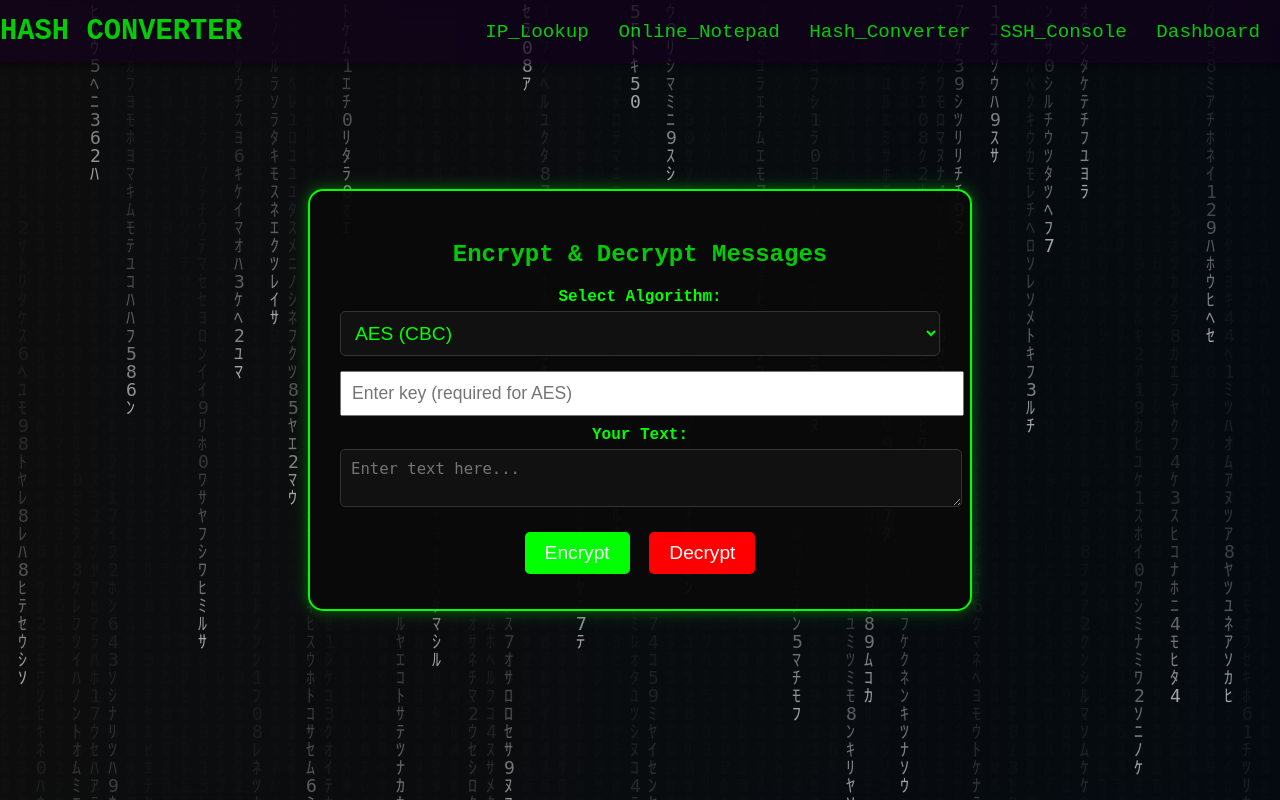
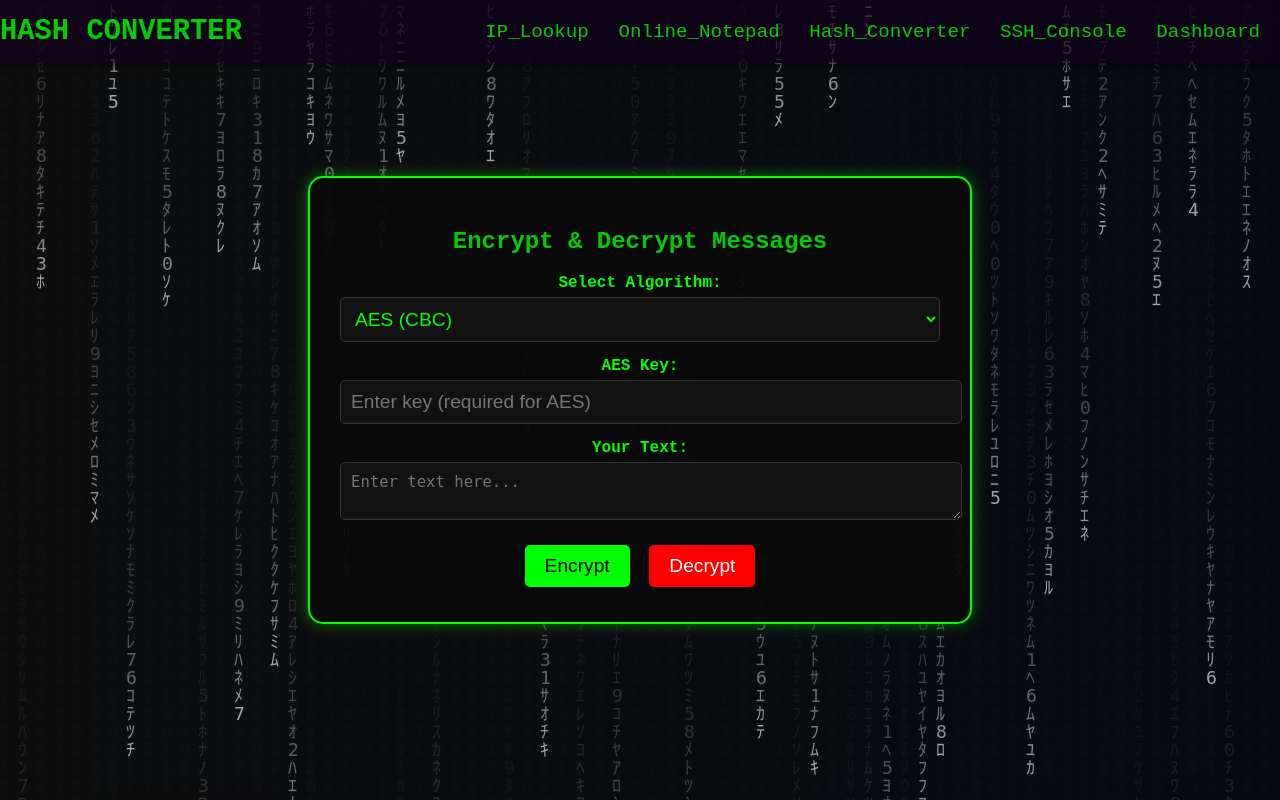
Before and after one commit to ALLSafeSecurityORG/ALLsafe, a Flask app: page /hash_converter in a window 1280 px wide. Run offline with Flask 3, Linux system fonts and the light colour scheme; data that the repository does not hold is empty; parts of the project's set-up code (start-up, migrations or seed data) failed here and were passed over.

Commit message:
Update hash_converter.html

```diff
--- a/Final-proj/templates/hash_converter.html
+++ b/Final-proj/templates/hash_converter.html
@@ -1,559 +1,291 @@
 <!DOCTYPE html>
-
 <html lang="en">
 
-
 <head>
-
     <meta charset="UTF-8" />
-
     <meta name="viewport" content="width=device-width, initial-scale=1" />
-
     <title>Hash Converter - Encryption & Decryption</title>
-
     <style>
-
         body {
-
             font-family: 'Courier New', Courier, monospace;
-
             margin: 0;
-
             padding: 0;
-
             background: linear-gradient(to right, #222222, #0d1b2a);
-
             color: #00ff00;
-
             height: 100vh;
-
             display: flex;
-
             justify-content: center;
-
             align-items: center;
-
             backdrop-filter: blur(10px);
-
             overflow: hidden;
-
         }
 
-
-        /* Matrix Canvas Styling */
-
         #matrix {
-
             position: fixed;
-
             top: 0;
-
             left: 0;
-
             width: 100%;
-
             height: 100%;
-
             z-index: -1;
-
             opacity: 0.6;
-
             background: black;
-
         }
 
-
         .navbar {
-
             background-color: rgba(20, 2, 29, 0.8);
-
             padding: 15px 20px;
-
             display: flex;
-
             justify-content: space-between;
-
             align-items: center;
-
             color: #fff;
-
             border-radius: 8px;
-
             box-shadow: 0 4px 6px rgba(0, 0, 0, 0.5);
-
             width: 100%;
-
             position: fixed;
-
             top: 0;
-
             z-index: 1000;
-
             font-family: 'Courier New', Courier, monospace;
-
         }
 
-
         .logo {
-
             font-size: 1.8em;
-
             font-weight: bold;
-
             text-transform: uppercase;
-
             color: #00ff00;
-
         }
 
-
         .navbar-links a {
-
             text-decoration: none;
-
             color: #00ff00;
-
             font-size: 1.2em;
-
             margin-right: 20px;
-
             transition: color 0.3s ease;
-
         }
 
-
         .navbar-links a:hover {
-
             color: #ff00ff;
-
         }
 
-
         .container {
-
             max-width: 600px;
-
             margin: 100px auto;
-
             padding: 30px;
-
             background: rgba(10, 10, 10, 0.9);
-
             border-radius: 15px;
-
             box-shadow: 0 0 15px rgba(0, 255, 0, 0.4);
-
             text-align: center;
-
             backdrop-filter: blur(10px);
-
             width: 100%;
-
             border: 2px solid #00ff00;
-
             z-index: 1;
-
         }
 
-
         select,
-
-        textarea {
-
+        textarea,
+        input[type="text"] {
             width: 100%;
-
             margin-bottom: 15px;
-
             padding: 10px;
-
             font-size: 1.2em;
-
             border-radius: 5px;
-
             border: 1px solid #333;
-
             background-color: #111;
-
             color: #00ff00;
-
             transition: border-color 0.3s ease, background-color 0.3s ease;
-
         }
 
-
         select:focus,
-
-        textarea:focus {
-
+        textarea:focus,
+        input[type="text"]:focus {
             border-color: #ff00ff;
-
             background-color: #222;
-
         }
 
-
         button {
-
             padding: 10px 20px;
-
             font-size: 1.2em;
-
             margin: 5px;
-
             border: none;
-
             cursor: pointer;
-
             border-radius: 5px;
-
             transition: background-color 0.3s ease;
-
             color: #fff;
-
         }
 
-
         .encrypt-btn {
-
             background-color: #00ff00;
-
+            color: #000;
         }
 
-
         .decrypt-btn {
-
             background-color: #ff0000;
-
         }
 
-
         .encrypt-btn:hover {
-
             background-color: #00cc00;
-
         }
 
-
         .decrypt-btn:hover {
-
             background-color: #cc0000;
-
         }
 
-
         .result {
-
             margin-top: 20px;
-
             padding: 15px;
-
             background: #222;
-
             border-radius: 5px;
-
             word-wrap: break-word;
-
             box-shadow: 0 0 10px rgba(0, 0, 0, 0.1);
-
             transition: background-color 0.3s ease;
-
             color: #00ff00;
-
         }
 
-
         label {
-
             font-weight: bold;
-
             display: block;
-
             margin-bottom: 5px;
-
             color: #00ff00;
-
         }
 
-
         @media (max-width: 768px) {
-
             .container {
-
                 padding: 15px;
-
                 margin: 20px;
-
             }
 
+            .navbar-links a {
+                font-size: 1em;
+                margin-right: 10px;
+            }
+        }
 
-            .navbar-links a {
-
-                font-size: 1em;
-
-                margin-right: 10px;
-
+        @keyframes flicker {
+            0% {
+                opacity: 1;
             }
 
+            50% {
+                opacity: 0.7;
+            }
+
+            100% {
+                opacity: 1;
+            }
         }
 
-
-        @keyframes flicker {
-
-            0% {
-
-                opacity: 1;
-
-            }
-
-
-            50% {
-
-                opacity: 0.7;
-
-            }
-
-
-            100% {
-
-                opacity: 1;
-
-            }
-
+        .flicker {
+            animation: flicker 3s infinite;
         }
-
-
-        .flicker {
-
-            animation: flicker 3s infinite;
-
-        }
-
     </style>
-
 </head>
 
-
 <body>
-
     <canvas id="matrix"></canvas>
 
-
     <div class="navbar flicker">
-
         <div class="logo">Hash Converter</div>
-
         <div class="navbar-links">
-
             <a href="{{ url_for('routes.ip_lookup') }}">IP_Lookup</a>
-
             <a href="{{ url_for('routes.note_pad') }}">Online_Notepad</a>
-
             <a href="{{ url_for('routes.hash_converter_page') }}">Hash_Converter</a>
-
             <a href="{{ url_for('routes.ssh_console') }}">SSH_Console</a>
-
             <a href="{{ url_for('routes.dashboard') }}">Dashboard</a>
-
         </div>
-
     </div>
 
-
     <div class="container">
-
         <h2 class="flicker">Encrypt & Decrypt Messages</h2>
-
         <form method="POST">
-
             <label for="method">Select Algorithm:</label>
-
             <select name="method" id="method" required>
-
                 <option value="aes">AES (CBC)</option>
-
                 <option value="base64">Base64</option>
-
                 <option value="rot13">ROT13</option>
-
                 <option value="md5">MD5 (Encrypt Only)</option>
-
                 <option value="sha1">SHA1 (Encrypt Only)</option>
-
                 <option value="sha256">SHA256 (Encrypt Only)</option>
-
             </select>
 
-
             <label for="key" id="key-label" style="display: none;">AES Key:</label>
-
-            <input type="text" name="key" placeholder="Enter key (required for AES)" style="width: 100%; padding: 10px; font-size: 1.1em; margin-bottom: 10px;" />
-
+            <input type="text" name="key" id="key-input" placeholder="Enter key (required for AES)" style="display: none;" />
 
             <label for="text">Your Text:</label>
-
             <textarea name="text" id="text" placeholder="Enter text here..." required></textarea>
 
-
             <button type="submit" name="action" value="encrypt" class="encrypt-btn">Encrypt</button>
-
             <button type="submit" name="action" value="decrypt" class="decrypt-btn">Decrypt</button>
-
         </form>
 
-
         {% if encrypted_text %}
-
         <div class="result">
-
             <strong>Encrypted Text ({{ method|capitalize }}):</strong>
-
             <p>{{ encrypted_text }}</p>
-
         </div>
-
         {% endif %}
 
-
         {% if decrypted_text %}
-
         <div class="result">
-
             <strong>Decrypted Text ({{ method|capitalize }}):</strong>
-
             <p>{{ decrypted_text }}</p>
-
         </div>
-
         {% endif %}
-
     </div>
 
-
     <script>
-
-        // Matrix Digital Rain - Styled with Katakana chars without greenish tint
-
+        // Matrix Rain
         const canvas = document.getElementById('matrix');
-
         const ctx = canvas.getContext('2d');
 
-
-        // Full screen sizing
-
         function resize() {
-
             canvas.width = window.innerWidth;
-
             canvas.height = window.innerHeight;
-
         }
-
         window.addEventListener('resize', resize);
-
         resize();
 
-
         const katakana = 'ｱｲｳｴｵｶｷｸｹｺｻｼｽｾｿﾀﾁﾂﾃﾄﾅﾆﾇﾈﾉﾊﾋﾌﾍﾎﾏﾐﾑﾒﾓﾔﾕﾖﾗﾘﾙﾚﾛﾜﾝ0123456789';
-
         const fontSize = 18;
-
         const columns = Math.floor(canvas.width / fontSize);
-
         const drops = [];
 
-
-        // Initialize drops to start at random heights for variety
-
         for (let i = 0; i < columns; i++) {
-
             drops[i] = Math.floor(Math.random() * canvas.height / fontSize);
-
         }
-
 
         ctx.font = fontSize + "px monospace";
 
-
         function draw() {
-
-            // Semi-transparent background for trailing effect
-
             ctx.fillStyle = "rgba(0, 0, 0, 0.12)";
-
             ctx.fillRect(0, 0, canvas.width, canvas.height);
 
-
             for (let i = 0; i < columns; i++) {
-
                 const text = katakana.charAt(Math.floor(Math.random() * katakana.length));
-
-                // Character color without extra glow or tint
-
-                ctx.fillStyle = '#ffffff'; // Changed to white for a cleaner look
-
+                ctx.fillStyle = '#ffffff';
                 ctx.fillText(text, i * fontSize, drops[i] * fontSize);
-
-
-                // Remove shadow and glow effects
-
-                ctx.shadowBlur = 0;
-
-
-                // Move drop down
-
                 drops[i]++;
-
-
-                // Reset with random chance when went off screen
-
                 if (drops[i] * fontSize > canvas.height && Math.random() > 0.975) {
-
                     drops[i] = 0;
-
                 }
-
             }
-
         }
 
+        setInterval(draw, 40);
 
-        setInterval(draw, 45);
-
-
-        // AES key input toggle code
-
+        // AES Key visibility toggle
         const methodSelect = document.getElementById('method');
-
-        const keyInput = document.getElementById('key');
-
+        const keyInput = document.getElementById('key-input');
         const keyLabel = document.getElementById('key-label');
 
-
         methodSelect.addEventListener('change', () => {
-
-            if (methodSelect.value === 'aes') {
-
-                keyInput.style.display = 'block';
-
-                keyLabel.style.display = 'block';
-
-            } else {
-
-                keyInput.style.display = 'none';
-
-                keyLabel.style.display = 'none';
-
-            }
-
+            const isAES = methodSelect.value === 'aes';
+            keyInput.style.display = isAES ? 'block' : 'none';
+            keyLabel.style.display = isAES ? 'block' : 'none';
         });
 
-
-        // Trigger once on load
-
-        methodSelect.dispatchEvent(new Event('change'));
-
+        // Init on page load
+        window.addEventListener('DOMContentLoaded', () => {
+            methodSelect.dispatchEvent(new Event('change'));
+        });
     </script>
-
 </body>
-
 </html>
```
